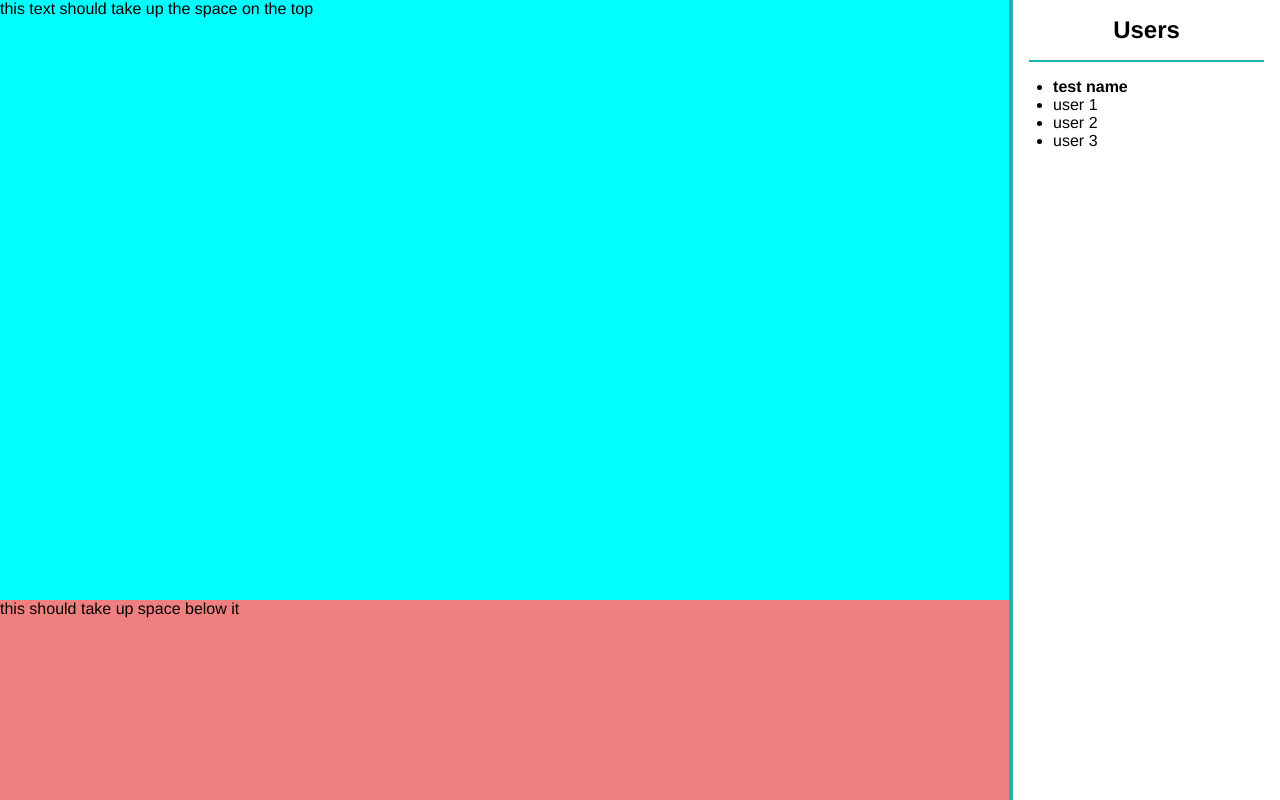
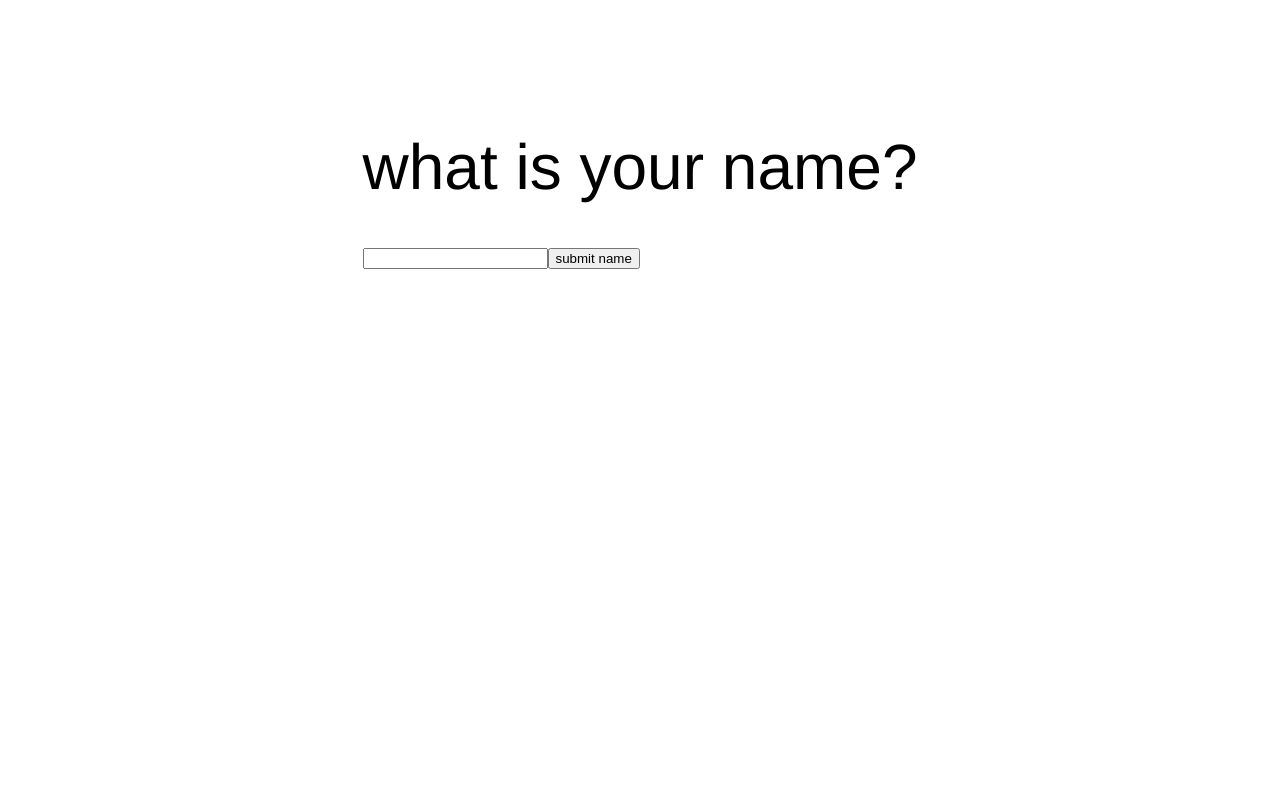
Before and after one commit to finches/parted-talk-literary-ui, a Vue app: page / in a window 1280 px wide. Built offline with nearby package versions, Linux system fonts and the light colour scheme.

Commit message:
Got name form set up; need to fix styling

```diff
--- a/index.html
+++ b/index.html
@@ -2,7 +2,7 @@
 <html>
   <head>
     <meta charset="utf-8">
-    <title>ted-libs</title>
+    <title>literary</title>
   </head>
   <body>
     <div id="app"></div>
--- /dev/null
+++ b/src/components/Get-Name.vue
@@ -0,0 +1,52 @@
+<!-- HTML -->
+<template>
+    <div id="getname">
+        <div id="content">
+            <div id="question">what is your name?</div>
+            <input type="text" v-model="name" v-on:keyup.enter="sendName()"/>
+            <button type="button" v-on:click="sendName()">submit name</button>
+        </div>
+    </div>
+</template>
+
+<!-- Script -->
+<script>
+export default {
+  name: 'get-name',
+  components: {
+
+  },
+  methods: {
+    sendName() {
+        this.$el.style.display = 'none';
+        this.$emit('username', this.name);
+    }
+  },
+  data () {
+    return {
+      name: ''
+    }
+  }
+}
+</script>
+
+<!-- Styling -->
+<style scoped>
+#getname{
+    position: absolute;
+    background-color: white;
+    top: 0;
+    left: 0;
+    width: 100%;
+    height: 100%;
+    display: flex;
+    flex-direction: column;
+    align-items: center;
+    justify-content: center;
+    font-size: 4em;
+}
+
+#content{
+    flex-grow: .6;
+}
+</style>
--- a/src/components/Navigation.vue
+++ b/src/components/Navigation.vue
@@ -1,11 +1,7 @@
 <!-- HTML -->
 <template>
   <div id="navigation">
-    <div class="overlay">
-      <div class="questionwrapper">
-        whats your name?
-      </div>
-    </div>
+    <get-name v-on:username="setUsername($event)"></get-name>
     <div class="content-panel">
       <div class="previous-lines">
         this text should take up the space on the top
@@ -24,14 +20,18 @@
 <script>
 //child components
 import UserPanel from "./User-Panel";
+import GetName from "./Get-Name";
 
 export default {
   name: 'navigation',
   components: {
-    UserPanel
+    UserPanel,
+    GetName
   },
   methods: {
-
+    setUsername(name){
+      this.username = name;
+    }
   },
   data () {
     return {
@@ -77,17 +77,4 @@ export default {
     background-color:lightcoral;
     height: 25%;
   }
-
-  .overlay{
-    position: absolute;
-    left: 0;
-    top: 0;
-    width: 100vw;
-    height: 100vh;
-    background-color: white;
-    display: flex;
-    align-content: center;
-    flex-direction: row;
-    display: none;
-  }
 </style>
```
